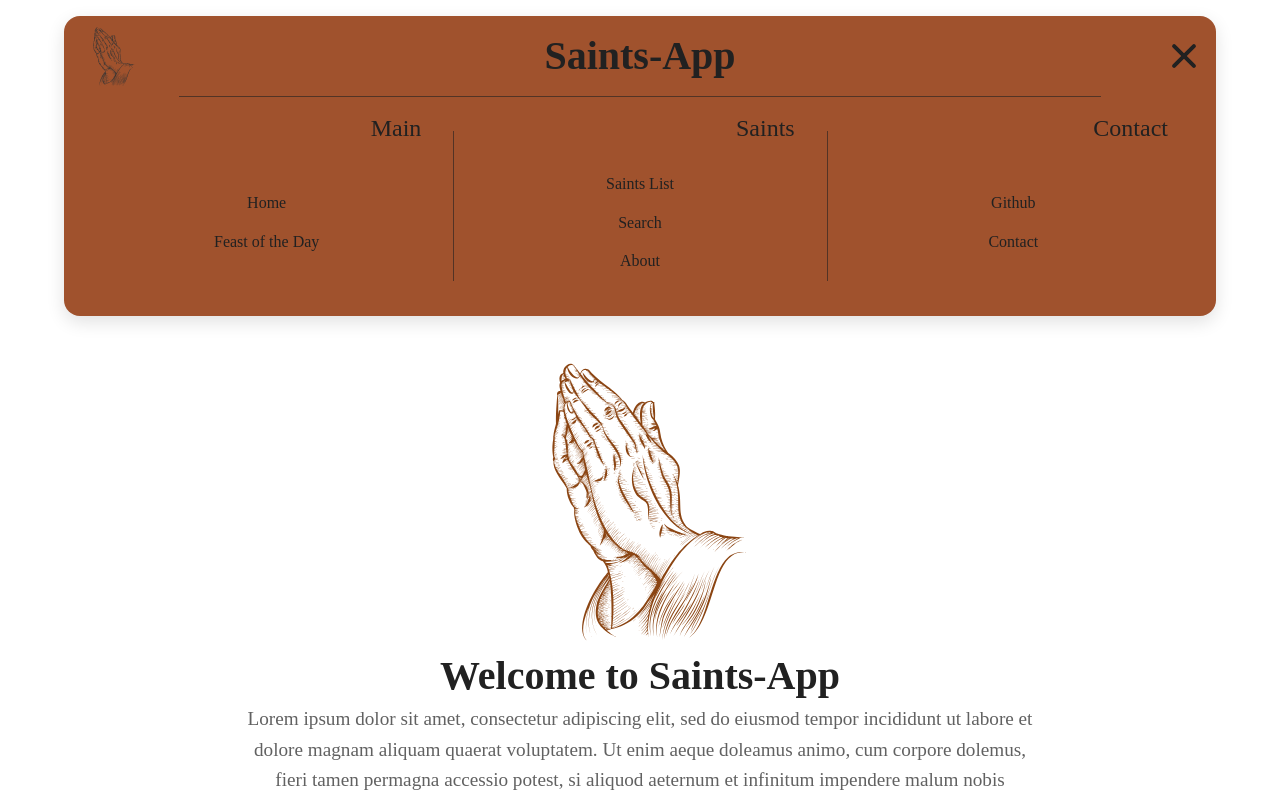
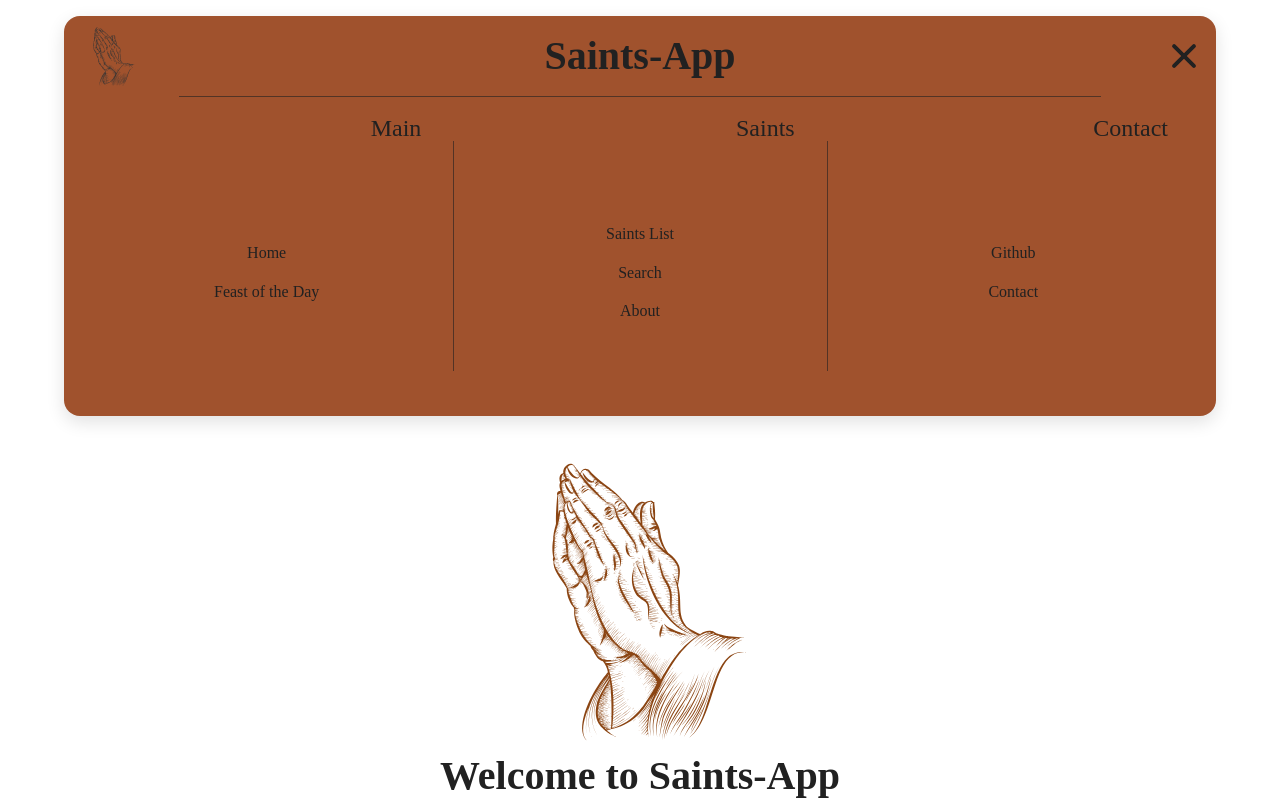
Before and after one commit to cybreuil/saints-app, a React (Vite) app: page / in a window 1280 px wide. Both pictures are taken after a click on the button 1184 px from the left and 56 px from the top of the page. Shown: the top 800 px of the page. Built offline with nearby package versions, Linux system fonts and the light colour scheme; a web font is replaced by a local one.

Commit message:
improvement on header animation

```diff
--- a/src/components/Header/Header.css
+++ b/src/components/Header/Header.css
@@ -65,7 +65,7 @@
 }
 .header .header-nav__burger {
 	position: relative;
-	height: calc(300px - var(--header-height));
+	height: calc(var(--header-open-height) - var(--header-height));
 	/*border-top: 1px solid var(--color-border-dark);*/
 }
 
--- a/src/components/Header/Header.tsx
+++ b/src/components/Header/Header.tsx
@@ -60,7 +60,7 @@ const Header = () => {
 							? "1440px"
 							: "90%",
 					borderRadius: isScrolled ? 0 : "1rem",
-					height: isMenuOpen ? "300px" : "",
+					height: isMenuOpen ? "var(--header-open-height)" : "",
 					top: isScrolled ? 0 : "1rem",
 					marginTop: isScrolled ? 0 : "1rem",
 					backgroundColor: isScrolled
@@ -118,7 +118,11 @@ const Header = () => {
 								y: isMenuOpen ? 0 : -50,
 								opacity: isMenuOpen ? 1 : 0,
 							}}
-							transition={TRANSITIONS.slower}
+							transition={
+								isMenuOpen
+									? TRANSITIONS.slower
+									: { duration: 0 }
+							}
 						>
 							<h3>Main</h3>
 							<ul>
@@ -147,7 +151,11 @@ const Header = () => {
 								opacity: isMenuOpen ? 1 : 0,
 								y: isMenuOpen ? 0 : -50,
 							}}
-							transition={{ ...TRANSITIONS.slower, delay: 0.1 }}
+							transition={
+								isMenuOpen
+									? { ...TRANSITIONS.slower, delay: 0.1 }
+									: { duration: 0 }
+							}
 						>
 							<h3>Saints</h3>
 							<ul>
@@ -184,7 +192,13 @@ const Header = () => {
 								opacity: isMenuOpen ? 1 : 0,
 								y: isMenuOpen ? 0 : -50,
 							}}
-							transition={{ ...TRANSITIONS.slower, delay: 0.2 }}
+							transition={
+								isMenuOpen
+									? { ...TRANSITIONS.slower, delay: 0.2 }
+									: {
+											duration: 0,
+										}
+							}
 						>
 							<h3>Contact</h3>
 							{/*Mail / github */}
--- a/src/styles/variables.css
+++ b/src/styles/variables.css
@@ -41,6 +41,7 @@
 
 	/* Interface */
 	--header-height: 80px;
+	--header-open-height: 400px;
 	--footer-height: 80px;
 
 	/*Header Tricks*/
```
